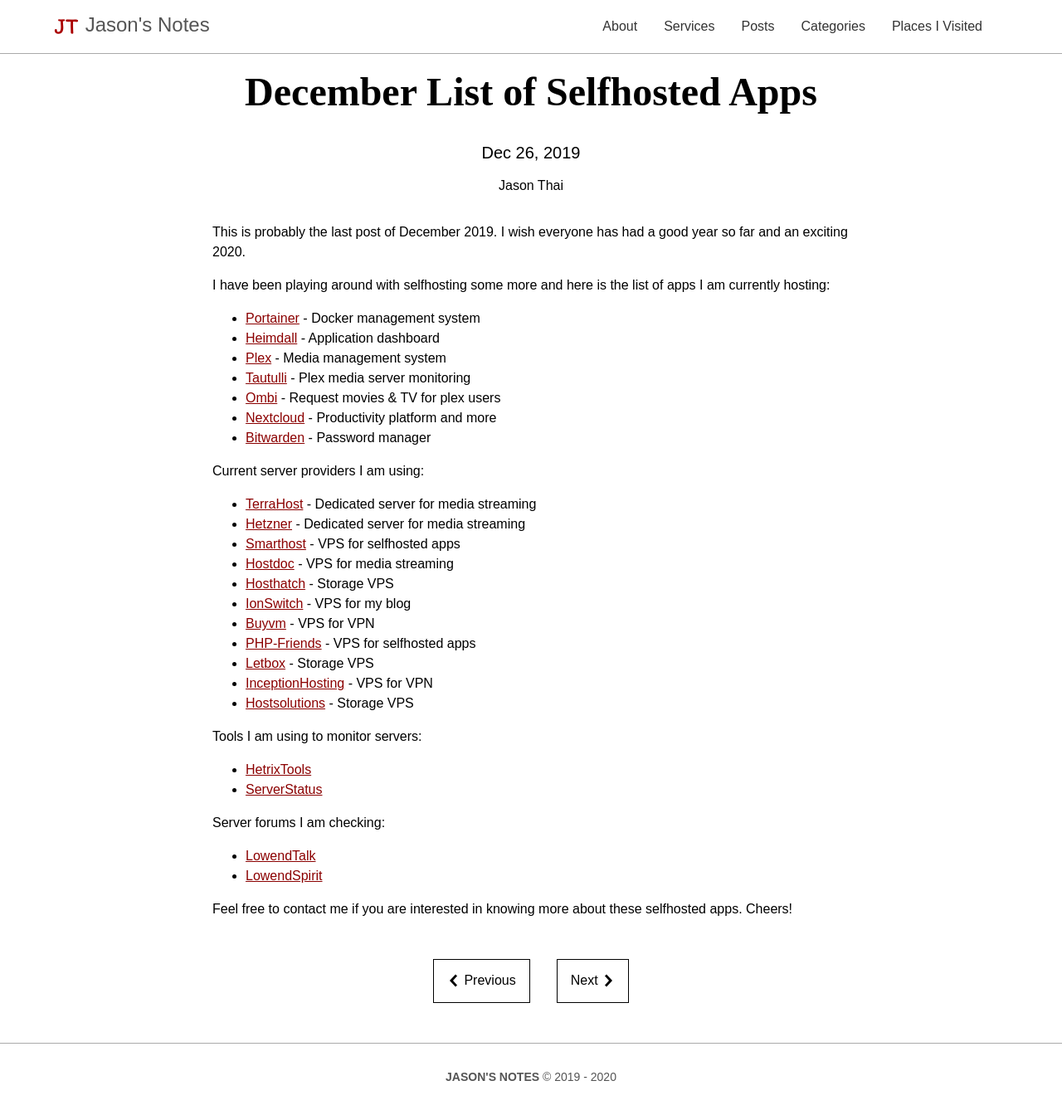
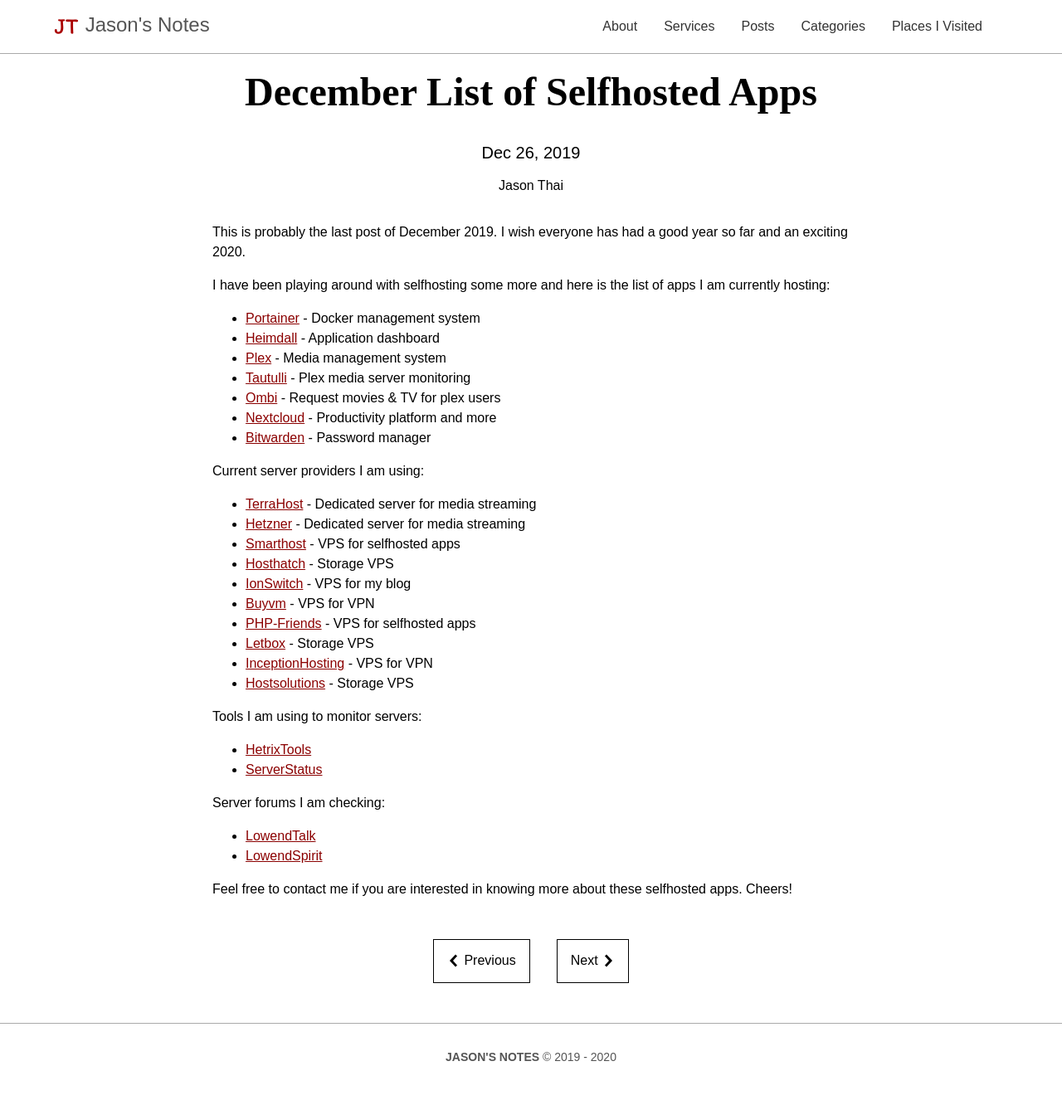
Before and after one commit to jasontthai/jasonthai.me, a Jekyll site: the page built from _posts/2019-12-26-december-list-of-selfhosted-apps.md, in a window 1280 px wide. Shown: the whole page at 83% size. Built offline with Jekyll 4.4.1, drawn with Linux system fonts in a browser that asks for light colours; our own code applies the rules of GitHub Pages for plain Markdown files; comment, search, counter and statistics services are not loaded; after the commit the page ends 1314 px from its top, so only the background shows below that.

Commit message:
Update 2019-12-26-december-list-of-selfhosted-apps.md

```diff
--- a/_posts/2019-12-26-december-list-of-selfhosted-apps.md
+++ b/_posts/2019-12-26-december-list-of-selfhosted-apps.md
@@ -20,7 +20,6 @@
 * [TerraHost](https://terrahost.no) - Dedicated server for media streaming
 * [Hetzner](https://hetzner.com) - Dedicated server for media streaming
 * [Smarthost](https://smarthost.com) - VPS for selfhosted apps
-* [Hostdoc](https://hostdoc.com) - VPS for media streaming
 * [Hosthatch](https://hosthatch.com) - Storage VPS
 * [IonSwitch](https://ionswitch.com) - VPS for my blog
 * [Buyvm](https://buyvm.net) - VPS for VPN
```
